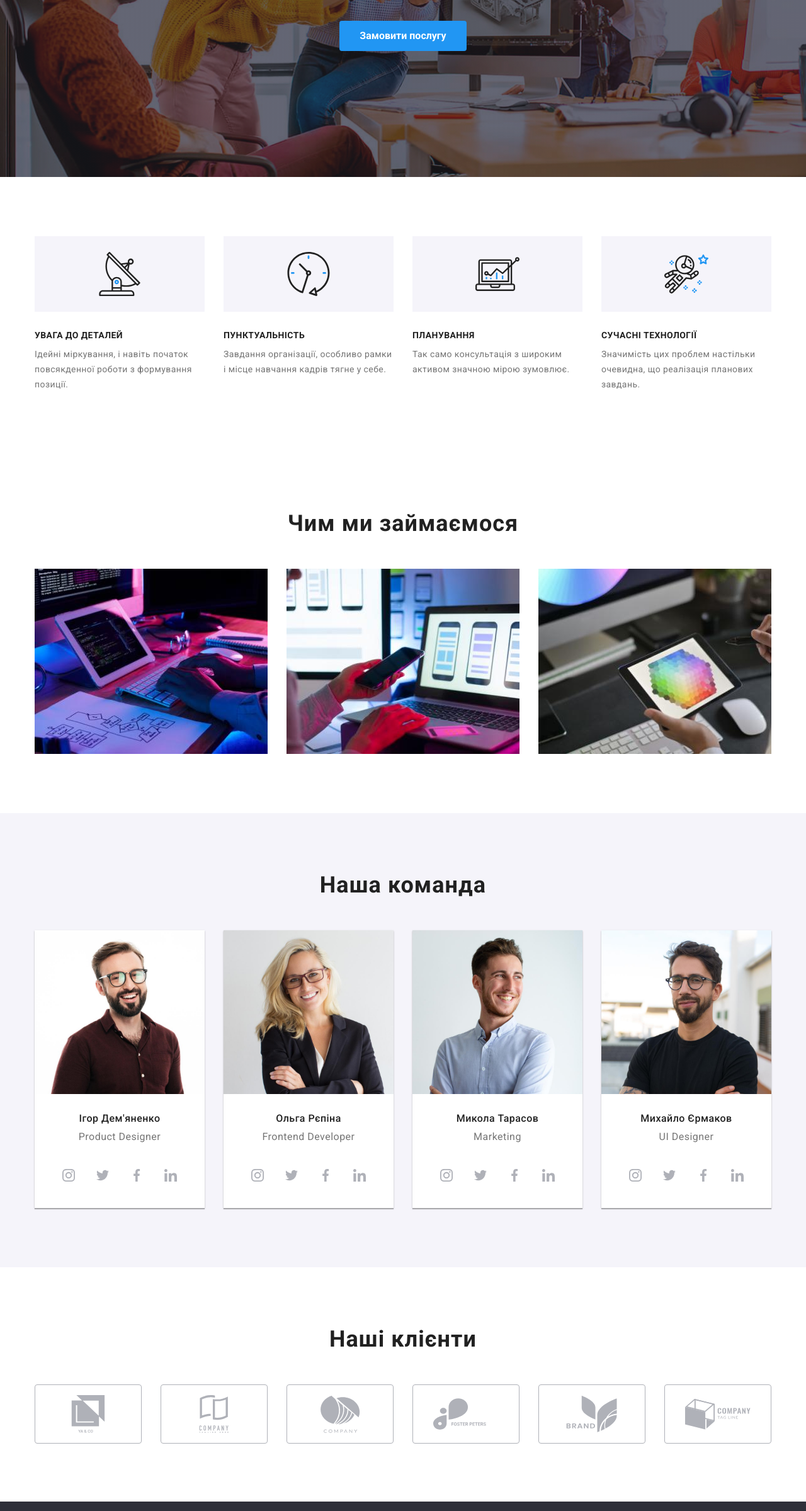
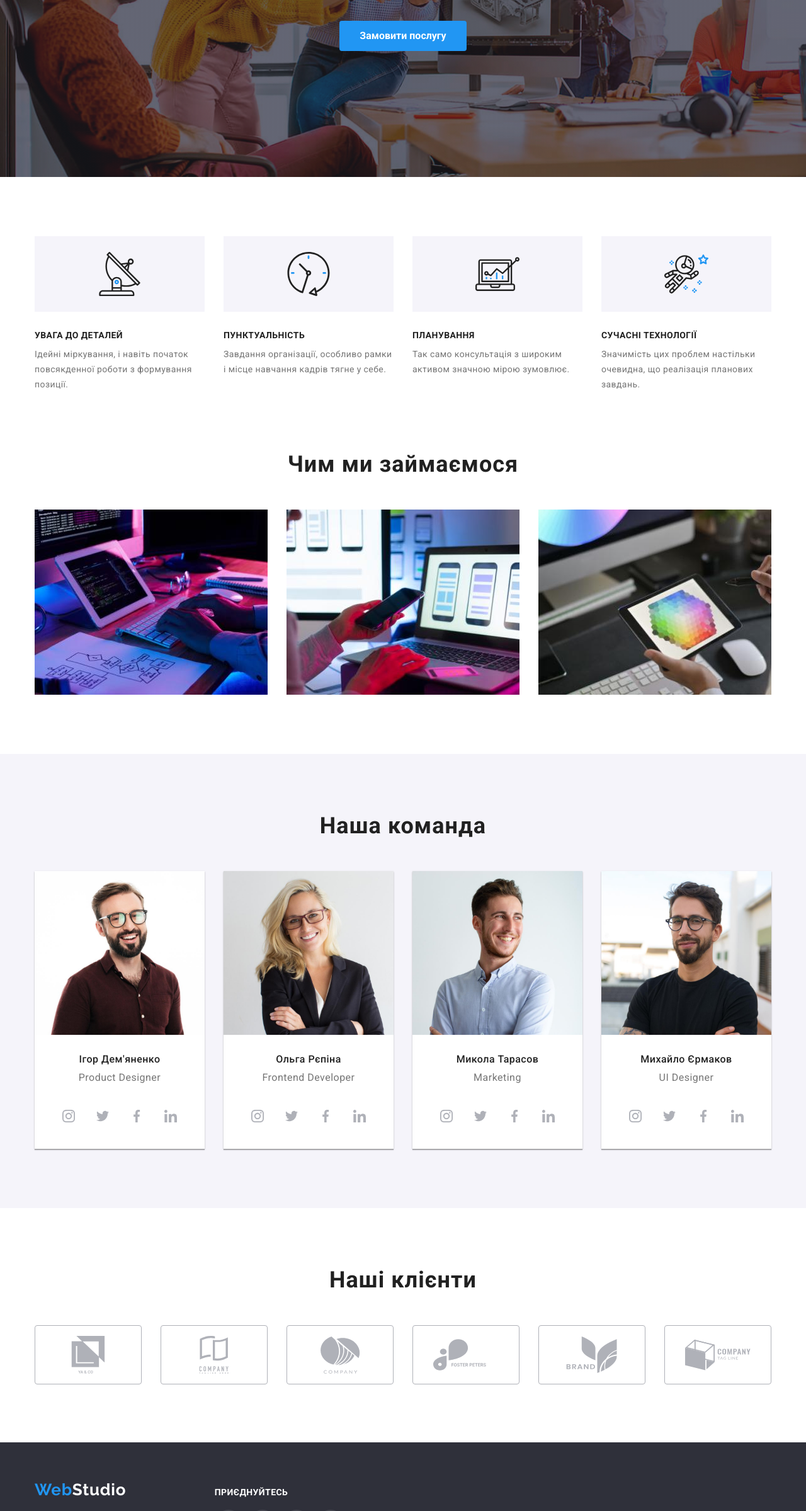
Before and after one commit to Vanyapnm/goit-markup-hw-04, a plain HTML site: page index.html in a window 1280 px wide. Shown: the part 398-2797 px from the top of the page at 63% size. Drawn offline with nearby package versions, Linux system fonts and the light colour scheme.

Commit message:
Update styles.css

```diff
--- a/css/styles.css
+++ b/css/styles.css
@@ -130,7 +130,7 @@ header {
 }
 
 .contacts-link .contacts:hover .envelope,
-.contacts-link .contacts:focus .envelopee {
+.contacts-link .contacts:focus .envelope {
   fill: var(--accent-color);
 }
 
@@ -260,6 +260,10 @@ header {
 }
 
 /* features */
+
+.features {
+  padding-bottom: 0;
+}
 
 .features-list {
   display: flex;
@@ -567,9 +571,7 @@ height: 44px;
 }
 
 .social-footer .text {
-
-  width: 116px;
-  height: 16px;
+  font-size: 14px;
   font-weight: 700;
   line-height: 16px;
   letter-spacing: 0.03em;
```
